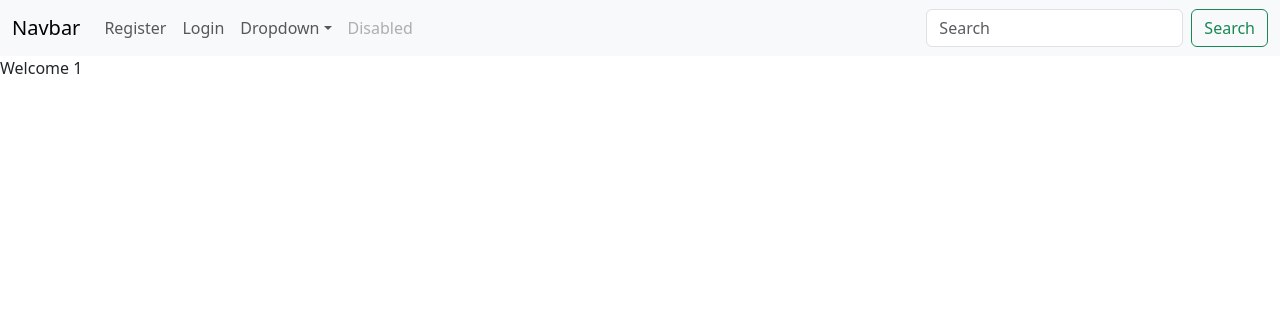
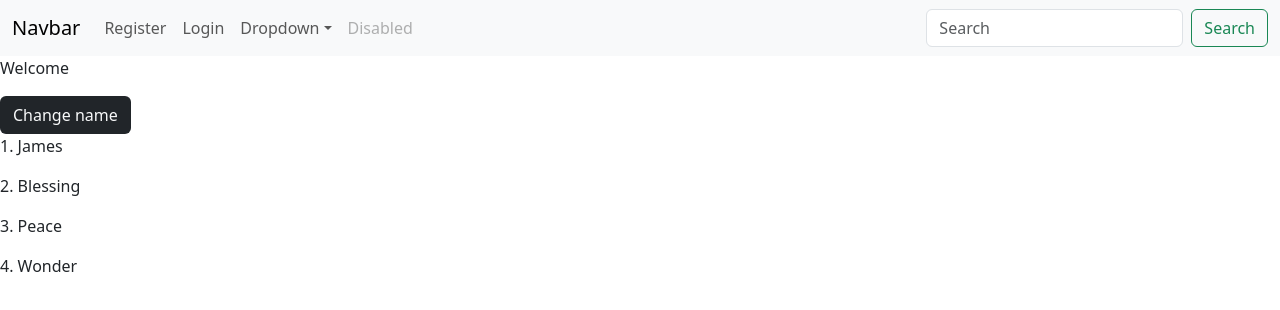
Before and after one commit to Chinedu-winner/Angular, an Angular app: page /user/profile/1 in a window 1280 px wide. Shown: the top 310 px of the page. Built offline with nearby package versions, Linux system fonts and the light colour scheme.

Commit message:
deploy it

```diff
--- a/src/app/profile/profile.component.html
+++ b/src/app/profile/profile.component.html
@@ -1 +1,7 @@
 <p>Welcome {{username}}</p>
+
+<button class="btn bg-dark text-light" (click)="changeName('Winner')">Change name</button>
+
+<div *ngFor="let user of users; let i = index">
+    <p>{{i+1}}. {{user}}</p>
+</div>
--- a/src/app/profile/profile.component.ts
+++ b/src/app/profile/profile.component.ts
@@ -1,23 +1,33 @@
 import { Component } from '@angular/core';
 import { ActivatedRoute } from '@angular/router';
+import { AuthService } from '../service/auth.service';
+import { CommonModule } from '@angular/common';
 
 @Component({
   selector: 'app-profile',
-  imports: [],
+  imports: [CommonModule],
   templateUrl: './profile.component.html',
   styleUrl: './profile.component.css'
 })
 export class ProfileComponent {
 constructor (
-  private _activate: ActivatedRoute
+  private _activate: ActivatedRoute,
+  private _auth: AuthService
 ){}
 
 username: any  = "";
 
+users: Array<String> = [];
+
 ngOnInit(): void{
-  this._activate.params.subscribe((param)=>{
-    this.username = param['name'].replaceAll('-', ' ');
-  })
+  // this._activate.params.subscribe((param)=>{
+  //   this.username = param['name'].replaceAll('-', ' ');
+  // })
+  console.log(this._auth.username);
+  this.users =  this._auth.users;
 }
 
+changeName (name:string){
+  this._auth.changeUsername(name)
+  }
 }
--- /dev/null
+++ b/src/app/service/auth.service.ts
@@ -0,0 +1,16 @@
+import { Injectable } from '@angular/core';
+
+@Injectable({
+  providedIn: 'root'
+})
+export class AuthService {
+    username = 'Ajadi';
+    users = ['James', 'Blessing', 'Peace', 'Wonder']
+
+    changeUsername(name:string){
+      this.username = name;
+      console.log(this.username);
+
+    }
+  constructor() { }
+}
--- a/src/app/signup/signup.component.html
+++ b/src/app/signup/signup.component.html
@@ -4,7 +4,6 @@
     <div class="form-group mb-2">
         <label for="">Full name</label>
         <input type="text" class="form-control" placeholder="Your Name" formControlName="full_name">
-
         <div *ngIf="userForm.get('full_name')?.invalid && userForm.get('full_name')?.touched">
             <span class="text-danger text-sm"*ngIf="userForm.get('full_name')?.errors?.['required']">Full name is required</span>
             <span class="text-danger text-sm"*ngIf="userForm.get('full_name')?.errors?.['minlength']">Full name must not be less than 5 characters</span>
--- a/src/app/users/users.component.html
+++ b/src/app/users/users.component.html
@@ -1 +1,5 @@
-<p>users works!</p>
+<p>users work</p>
+
+<div *ngFor="let user of user; let i = index">
+    <p>{{i+1}}. {{user}}</p>
+</div>
--- a/src/app/users/users.component.ts
+++ b/src/app/users/users.component.ts
@@ -1,11 +1,22 @@
 import { Component } from '@angular/core';
+import { AuthService } from '../service/auth.service';
+import { CommonModule } from '@angular/common';
 
 @Component({
   selector: 'app-users',
-  imports: [],
+  imports: [CommonModule],
   templateUrl: './users.component.html',
   styleUrl: './users.component.css'
 })
 export class UsersComponent {
 
+  constructor (
+    private _auth: AuthService
+  ){}
+
+  user:Array<String> = []
+
+  ngOnInit() : void  {
+    this.user = this._auth.users
+  }
 }
```
Also changed, not shown: 1 other file (tests, documents, lock files or other folders).
